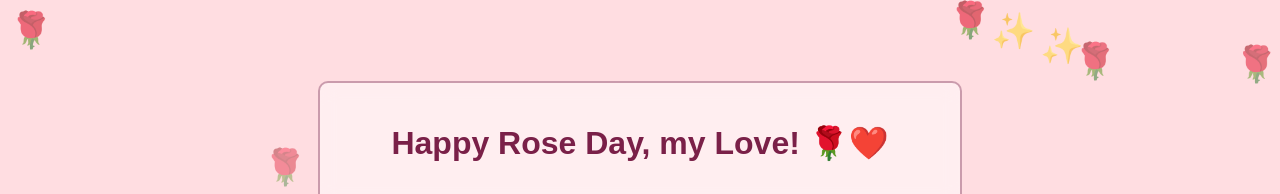
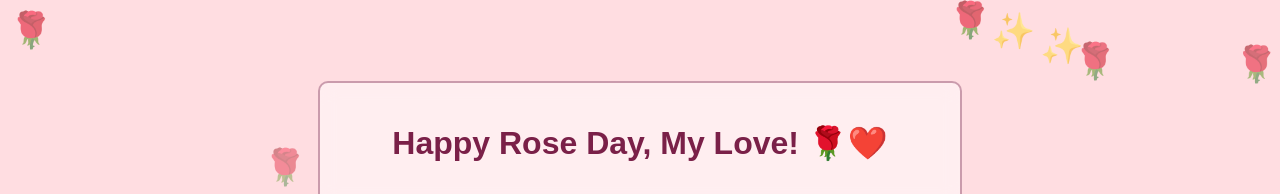
Before and after one commit to KT1409/r, a plain HTML site: page index.html in a window 1280 px wide. Both pictures are taken after a click on the button "Showering Roses for You! 🌹🎁". Shown: the part 265-459 px from the top of the page. Drawn offline with Linux system fonts and the light colour scheme; a web font is replaced by a local one.

Commit message:
Update index.html

```diff
--- a/index.html
+++ b/index.html
@@ -97,7 +97,7 @@
         setInterval(() => createFallingElement("🌹"), 200);
 
         function showRoseDayMessage() {
-            document.getElementById("message").innerText = "Happy Rose Day, my Love! 🌹❤️";
+            document.getElementById("message").innerText = "Happy Rose Day, My Love! 🌹❤️";
             document.getElementById("timer").remove();
             document.querySelector(".button").remove();
             setInterval(() => createFallingElement("✨"), 300);
```
